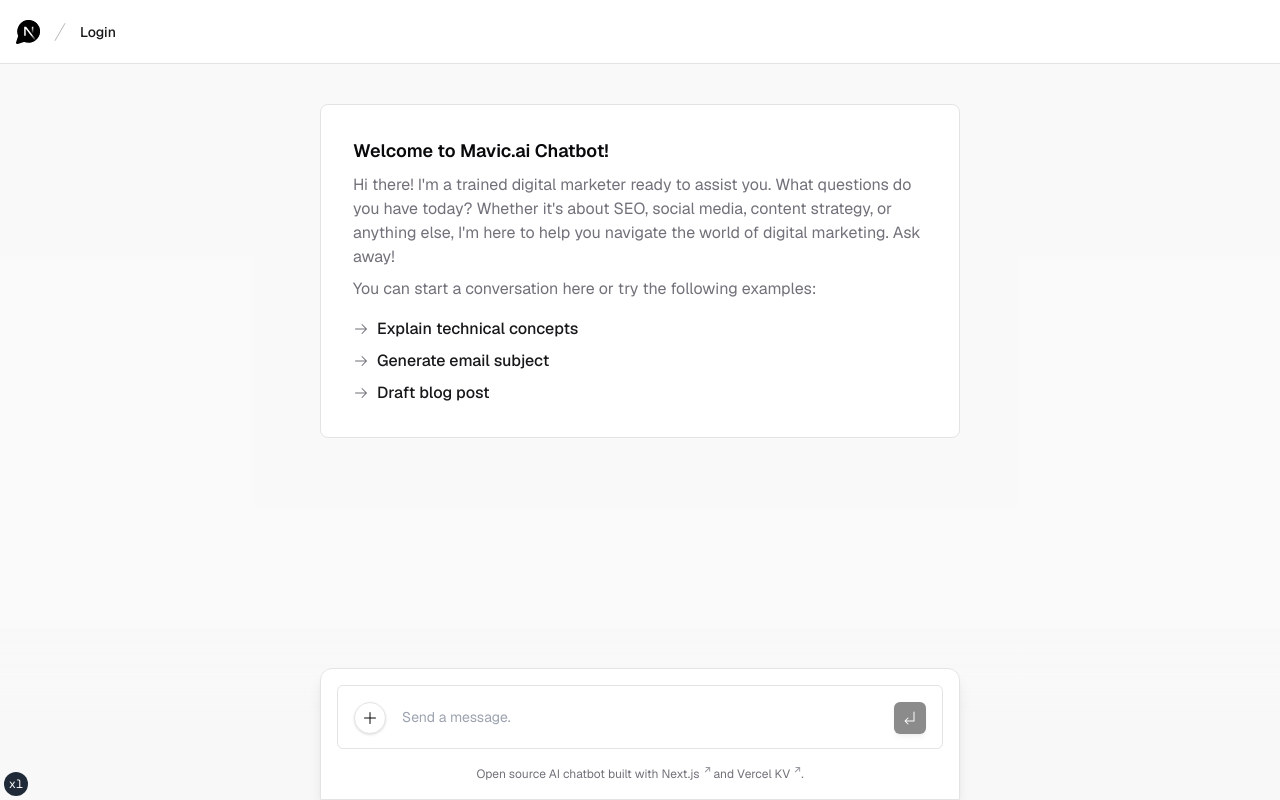
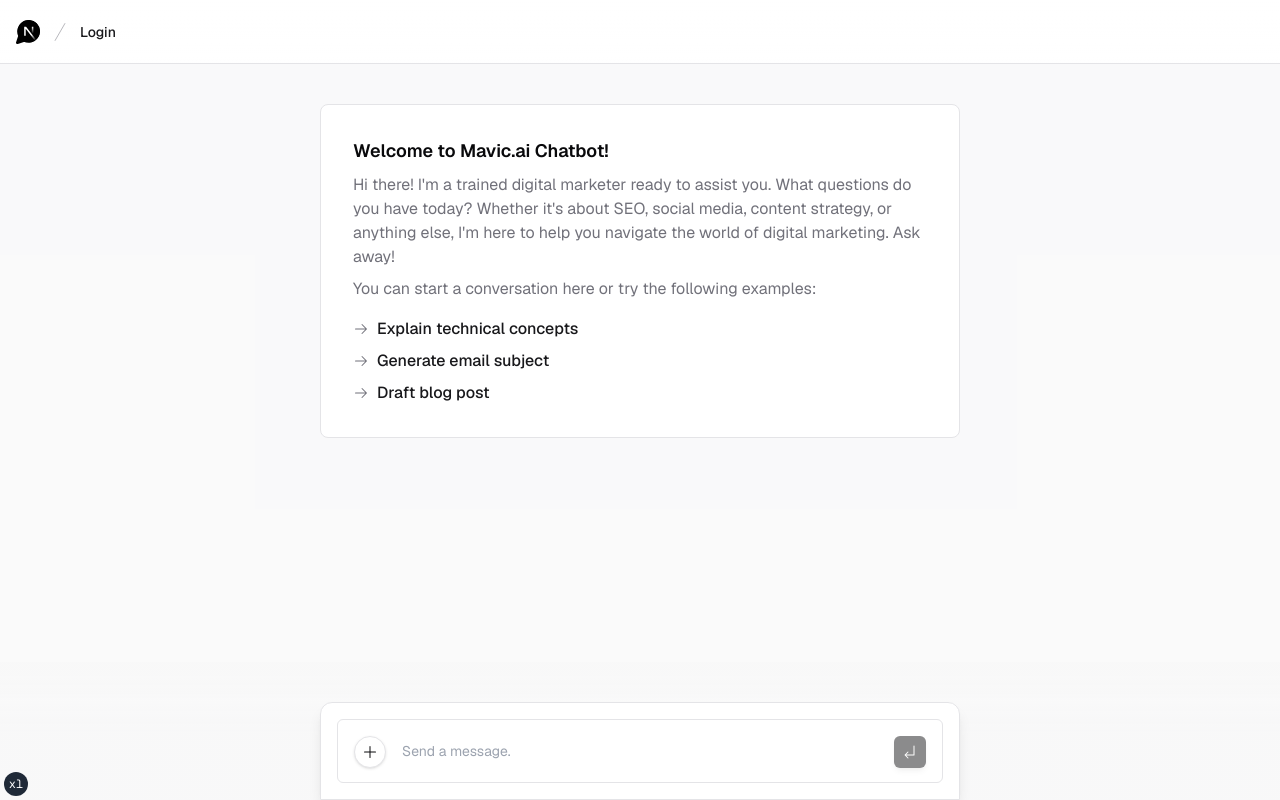
Before and after one commit to nsoybean/chatbot-ui, a Next.js app: page / in a window 1280 px wide. Built offline with nearby package versions, Linux system fonts and the light colour scheme; no server answers.

Commit message:
fix: remove unused code

```diff
--- a/app/share/[id]/page.tsx
+++ b/app/share/[id]/page.tsx
@@ -4,7 +4,6 @@ import { notFound } from 'next/navigation'
 import { formatDate } from '@/lib/utils'
 import { getSharedChat } from '@/app/actions'
 import { ChatList } from '@/components/chat-list'
-import { FooterText } from '@/components/footer'
 
 interface SharePageProps {
   params: {
@@ -44,7 +43,6 @@ export default async function SharePage({ params }: SharePageProps) {
         </div>
         <ChatList messages={chat.messages} />
       </div>
-      <FooterText className="py-8" />
     </>
   )
 }
--- a/components/chat-panel.tsx
+++ b/components/chat-panel.tsx
@@ -4,8 +4,6 @@ import { Button } from '@/components/ui/button'
 import { PromptForm } from '@/components/prompt-form'
 import { ButtonScrollToBottom } from '@/components/button-scroll-to-bottom'
 import { IconRefresh, IconStop } from '@/components/ui/icons'
-import { FooterText } from '@/components/footer'
-
 export interface ChatPanelProps
   extends Pick<
     UseChatHelpers,
@@ -70,7 +68,6 @@ export function ChatPanel({
             setInput={setInput}
             isLoading={isLoading}
           />
-          <FooterText className="hidden sm:block" />
         </div>
       </div>
     </div>
--- a/components/footer.tsx
+++ /dev/null
@@ -1,23 +0,0 @@
-import React from 'react'
-
-import { cn } from '@/lib/utils'
-import { ExternalLink } from '@/components/external-link'
-
-export function FooterText({ className, ...props }: React.ComponentProps<'p'>) {
-  return (
-    <p
-      className={cn(
-        'px-2 text-center text-xs leading-normal text-muted-foreground',
-        className
-      )}
-      {...props}
-    >
-      Open source AI chatbot built with{' '}
-      <ExternalLink href="https://nextjs.org">Next.js</ExternalLink> and{' '}
-      <ExternalLink href="https://vercel.com/storage/kv">
-        Vercel KV
-      </ExternalLink>
-      .
-    </p>
-  )
-}
--- a/components/header.tsx
+++ b/components/header.tsx
@@ -22,6 +22,7 @@ async function UserOrLogin() {
   const session = await auth()
   return (
     <>
+      {/* side bar button */}
       {session?.user ? (
         <Sidebar>
           <React.Suspense fallback={<div className="flex-1 overflow-auto" />}>
@@ -38,6 +39,8 @@ async function UserOrLogin() {
           <IconNextChat className="hidden w-6 h-6 mr-2 dark:block" />
         </Link>
       )}
+
+      {/* avatar if signed in, else login button */}
       <div className="flex items-center">
         <IconSeparator className="w-6 h-6 text-muted-foreground/50" />
         {session?.user ? (
--- a/components/tailwind-indicator.tsx
+++ b/components/tailwind-indicator.tsx
@@ -1,3 +1,7 @@
+/**
+ *
+ * @returns shows screen size in bottom left corner
+ */
 export function TailwindIndicator() {
   if (process.env.NODE_ENV === 'production') return null
 
```
